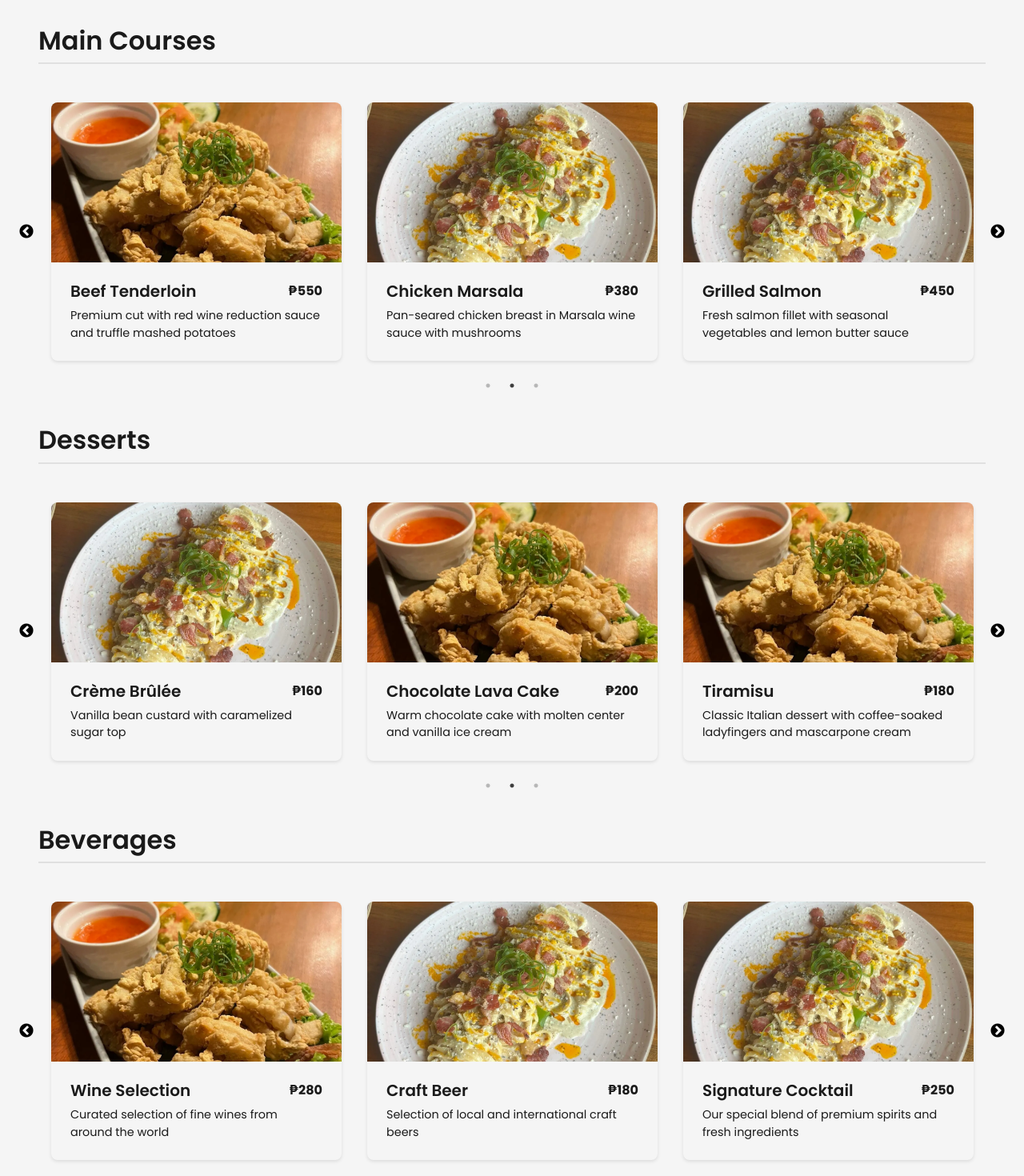
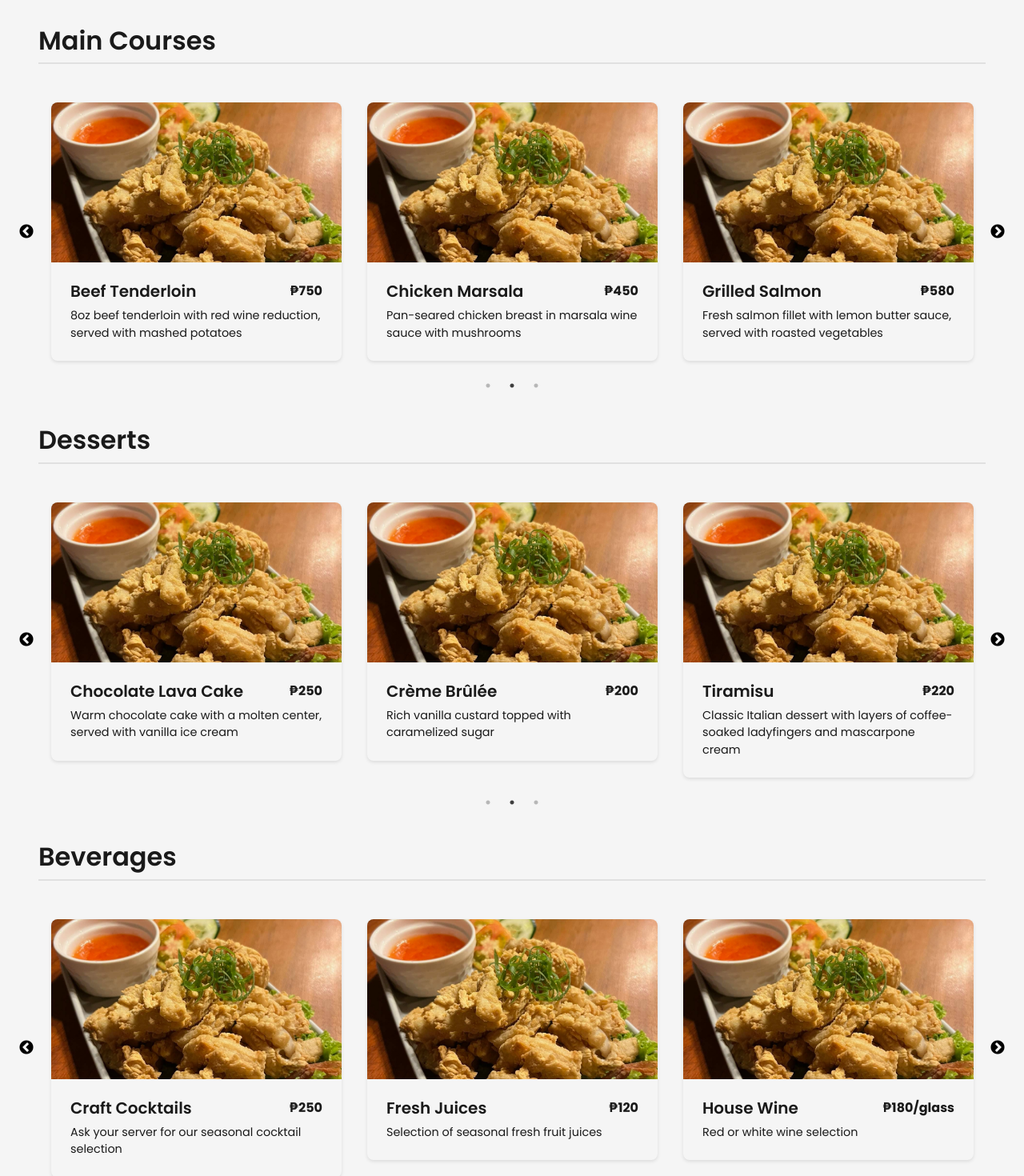
Before and after one commit to noobMasterzz/Koocin-Bistro-website, a React (Vite) app: page /menu in a window 1280 px wide. Shown: the part 740-2210 px from the top of the page at 80% size. Built offline with nearby package versions, Linux system fonts and the light colour scheme.

Commit message:
code reverted

```diff
--- a/src/pages/Menu.jsx
+++ b/src/pages/Menu.jsx
@@ -1,9 +1,7 @@
-import { useState, useEffect } from 'react';
 import '../styles/Menu.css';
 import Slider from 'react-slick';
 import 'slick-carousel/slick/slick.css';
 import 'slick-carousel/slick/slick-theme.css';
-import { optimizeImage, preloadImages } from '../utils/imageOptimizer';
 // Import placeholder image for now
 import placeholderImage from '../assets/menu-images/food1.jpg';
 import placeholderImage2 from '../assets/menu-images/food2.jpg';
@@ -28,66 +26,84 @@ const menuItems = {
       description: "Crisp romaine lettuce, parmesan cheese, croutons, and our homemade Caesar dressing",
       price: "₱220",
       image: placeholderImage
+    },
+    {
+      name: "Bruschetta",
+      description: "Grilled bread rubbed with garlic and topped with diced tomatoes, fresh basil, and olive oil",
+      price: "₱180",
+      image: placeholderImage
+    },
+    {
+      name: "Calamari",
+      description: "Crispy fried squid rings served with marinara sauce",
+      price: "₱250",
+      image: placeholderImage2
+    },
+    {
+      name: "Caesar Salad",
+      description: "Crisp romaine lettuce, parmesan cheese, croutons, and our homemade Caesar dressing",
+      price: "₱220",
+      image: placeholderImage
     }
   ],
   mainCourses: [
     {
       name: "Grilled Salmon",
-      description: "Fresh salmon fillet with seasonal vegetables and lemon butter sauce",
-      price: "₱450",
-      image: placeholderImage2
+      description: "Fresh salmon fillet with lemon butter sauce, served with roasted vegetables",
+      price: "₱580",
+      image: placeholderImage
     },
     {
       name: "Beef Tenderloin",
-      description: "Premium cut with red wine reduction sauce and truffle mashed potatoes",
-      price: "₱550",
+      description: "8oz beef tenderloin with red wine reduction, served with mashed potatoes",
+      price: "₱750",
       image: placeholderImage
     },
     {
       name: "Chicken Marsala",
-      description: "Pan-seared chicken breast in Marsala wine sauce with mushrooms",
-      price: "₱380",
-      image: placeholderImage2
+      description: "Pan-seared chicken breast in marsala wine sauce with mushrooms",
+      price: "₱450",
+      image: placeholderImage
     }
   ],
   desserts: [
     {
       name: "Tiramisu",
-      description: "Classic Italian dessert with coffee-soaked ladyfingers and mascarpone cream",
-      price: "₱180",
+      description: "Classic Italian dessert with layers of coffee-soaked ladyfingers and mascarpone cream",
+      price: "₱220",
+      image: placeholderImage
+    },
+    {
+      name: "Chocolate Lava Cake",
+      description: "Warm chocolate cake with a molten center, served with vanilla ice cream",
+      price: "₱250",
       image: placeholderImage
     },
     {
       name: "Crème Brûlée",
-      description: "Vanilla bean custard with caramelized sugar top",
-      price: "₱160",
-      image: placeholderImage2
-    },
-    {
-      name: "Chocolate Lava Cake",
-      description: "Warm chocolate cake with molten center and vanilla ice cream",
+      description: "Rich vanilla custard topped with caramelized sugar",
       price: "₱200",
       image: placeholderImage
     }
   ],
   beverages: [
     {
-      name: "Signature Cocktail",
-      description: "Our special blend of premium spirits and fresh ingredients",
-      price: "₱250",
-      image: placeholderImage2
-    },
-    {
-      name: "Wine Selection",
-      description: "Curated selection of fine wines from around the world",
-      price: "₱280",
+      name: "House Wine",
+      description: "Red or white wine selection",
+      price: "₱180/glass",
       image: placeholderImage
     },
     {
-      name: "Craft Beer",
-      description: "Selection of local and international craft beers",
-      price: "₱180",
-      image: placeholderImage2
+      name: "Craft Cocktails",
+      description: "Ask your server for our seasonal cocktail selection",
+      price: "₱250",
+      image: placeholderImage
+    },
+    {
+      name: "Fresh Juices",
+      description: "Selection of seasonal fresh fruit juices",
+      price: "₱120",
+      image: placeholderImage
     }
   ]
 };
@@ -120,57 +136,6 @@ const CarouselSettings = {
 };
 
 function MenuSection({ title, items }) {
-  const [optimizedImages, setOptimizedImages] = useState({});
-  const [isLoading, setIsLoading] = useState(true);
-  const [error, setError] = useState(null);
-
-  useEffect(() => {
-    const loadImages = async () => {
-      try {
-        setIsLoading(true);
-        const imageUrls = items.map(item => item.image);
-        await preloadImages(imageUrls);
-
-        const optimized = {};
-        for (const item of items) {
-          try {
-            const optimizedSrc = await optimizeImage(item.image);
-            optimized[item.name] = optimizedSrc;
-          } catch (err) {
-            console.error(`Failed to optimize image for ${item.name}:`, err);
-            optimized[item.name] = item.image; // Fallback to original image
-          }
-        }
-        setOptimizedImages(optimized);
-      } catch (err) {
-        console.error('Failed to load images:', err);
-        setError('Failed to load menu images');
-      } finally {
-        setIsLoading(false);
-      }
-    };
-
-    loadImages();
-  }, [items]);
-
-  if (error) {
-    return (
-      <section className="menu-section">
-        <h2>{title}</h2>
-        <div className="error-message">{error}</div>
-      </section>
-    );
-  }
-
-  if (isLoading) {
-    return (
-      <section className="menu-section">
-        <h2>{title}</h2>
-        <div className="loading-message">Loading menu items...</div>
-      </section>
-    );
-  }
-
   return (
     <section className="menu-section">
       <h2>{title}</h2>
@@ -179,11 +144,7 @@ function MenuSection({ title, items }) {
           <div key={index} className="menu-item-wrapper">
             <div className="menu-item">
               <div className="menu-item-image">
-                <img
-                  src={optimizedImages[item.name] || item.image}
-                  alt={item.name}
-                  loading="lazy"
-                />
+                <img src={item.image} alt={item.name} />
               </div>
               <div className="menu-item-content">
                 <div className="menu-item-header">
@@ -201,28 +162,6 @@ function MenuSection({ title, items }) {
 }
 
 function Menu() {
-  const [isLoading, setIsLoading] = useState(true);
-
-  useEffect(() => {
-    // Simulate initial loading
-    const timer = setTimeout(() => {
-      setIsLoading(false);
-    }, 300);
-
-    return () => clearTimeout(timer);
-  }, []);
-
-  if (isLoading) {
-    return (
-      <div className="menu-page">
-        <div className="menu-header">
-          <h1>Our Menu</h1>
-          <p>Loading menu items...</p>
-        </div>
-      </div>
-    );
-  }
-
   return (
     <div className="menu-page">
       <div className="menu-header">
```
